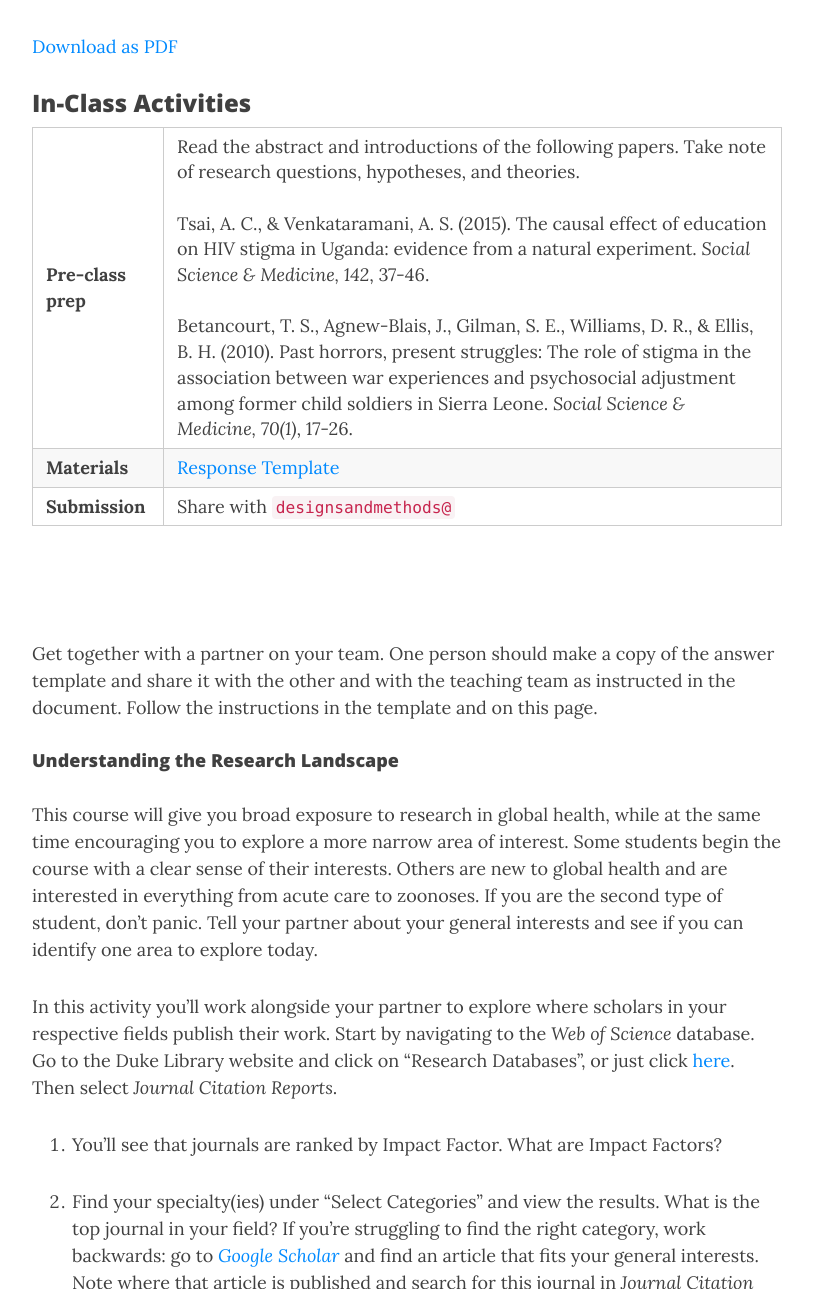
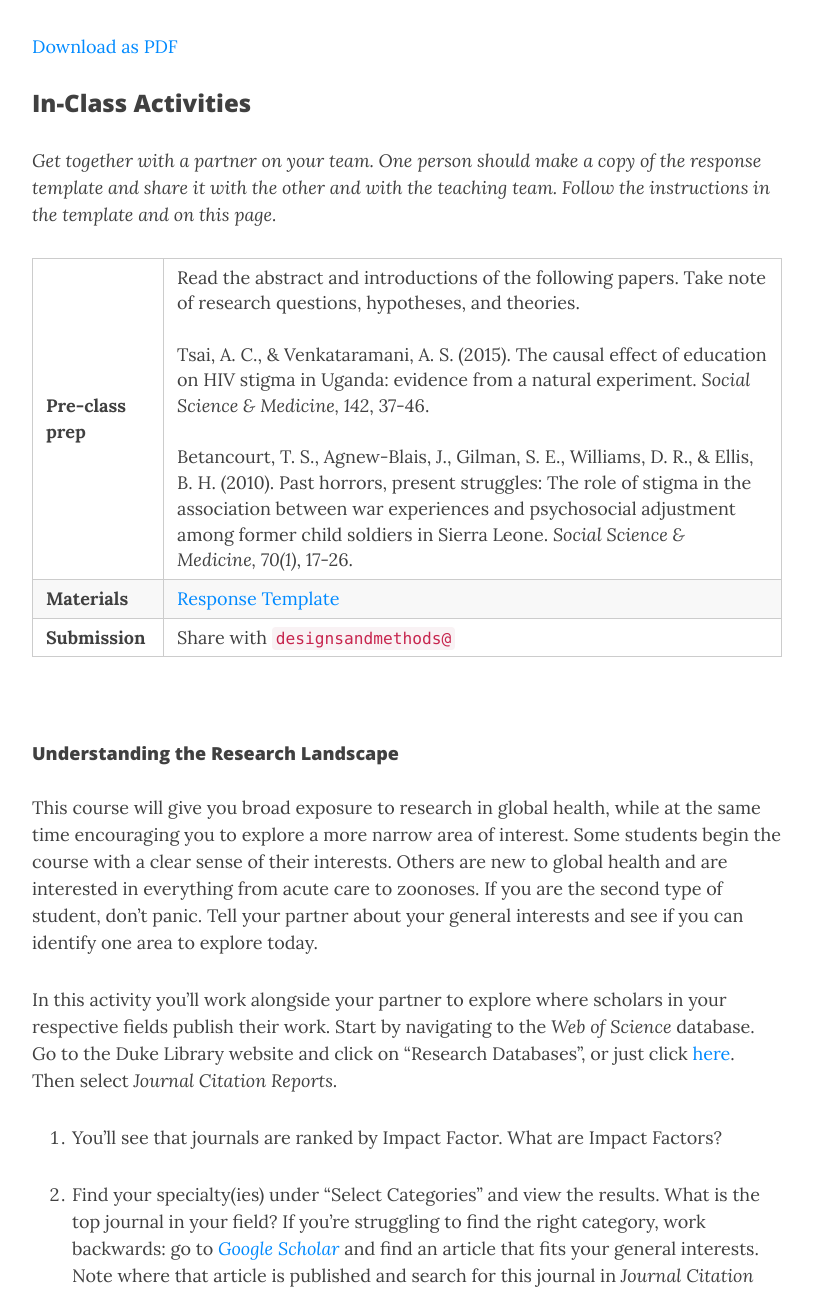
Before and after one commit to ericpgreen/ghr, a Jekyll site: the page built from modules/mod1/s1-2.md, in a window 1280 px wide and 1400 px high, scrolled down 618 px, cut to the strip 111-1400 px from the top of the window. Shown: the whole strip, without its empty margins (233-1046 px from the left). Built offline with Jekyll 4.4.1, drawn with Linux system fonts in a browser that asks for light colours; nearby versions of some CDN libraries.

Commit message:
move text

```diff
--- a/modules/mod1/s1-2.md
+++ b/modules/mod1/s1-2.md
@@ -14,14 +14,13 @@ In this session we'll review the fundamentals of scientific research from a glob
 
 ### In-Class Activities
 
+*Get together with a partner on your team. One person should make a copy of the response template and share it with the other and with the teaching team. Follow the instructions in the template and on this page.*
+
 | **Pre-class prep** | Read the abstract and introductions of the following papers. Take note of research questions, hypotheses, and theories. <br><br> Tsai, A. C., & Venkataramani, A. S. (2015). The causal effect of education on HIV stigma in Uganda: evidence from a natural experiment. *Social Science & Medicine, 142*, 37-46. <br><br> Betancourt, T. S., Agnew-Blais, J., Gilman, S. E., Williams, D. R., & Ellis, B. H. (2010). Past horrors, present struggles: The role of stigma in the association between war experiences and psychosocial adjustment among former child soldiers in Sierra Leone. *Social Science & Medicine, 70(1)*, 17-26. |
 | **Materials**       | [Response Template](https://docs.google.com/document/d/1DE4UUd-qBk3Fr6aUL26XMUzeXdRs0IwAxofjVg3XJGE/edit?usp=sharing) |
 | **Submission**     | Share with `designsandmethods@` |
 
 <br>
-<br>
-
-Get together with a partner on your team. One person should make a copy of the answer template and share it with the other and with the teaching team as instructed in the document. Follow the instructions in the template and on this page.
 
 #### Understanding the Research Landscape
 
```
